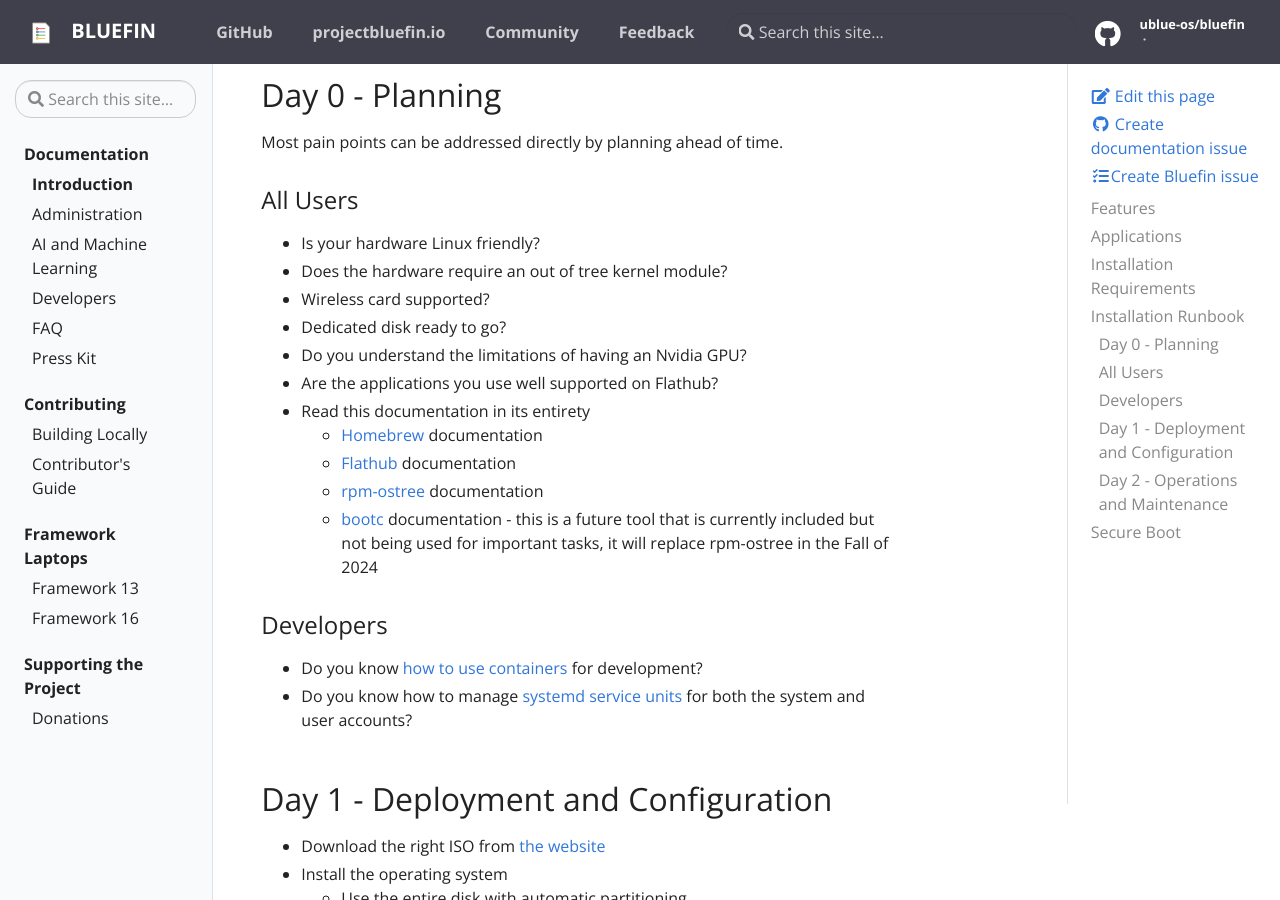
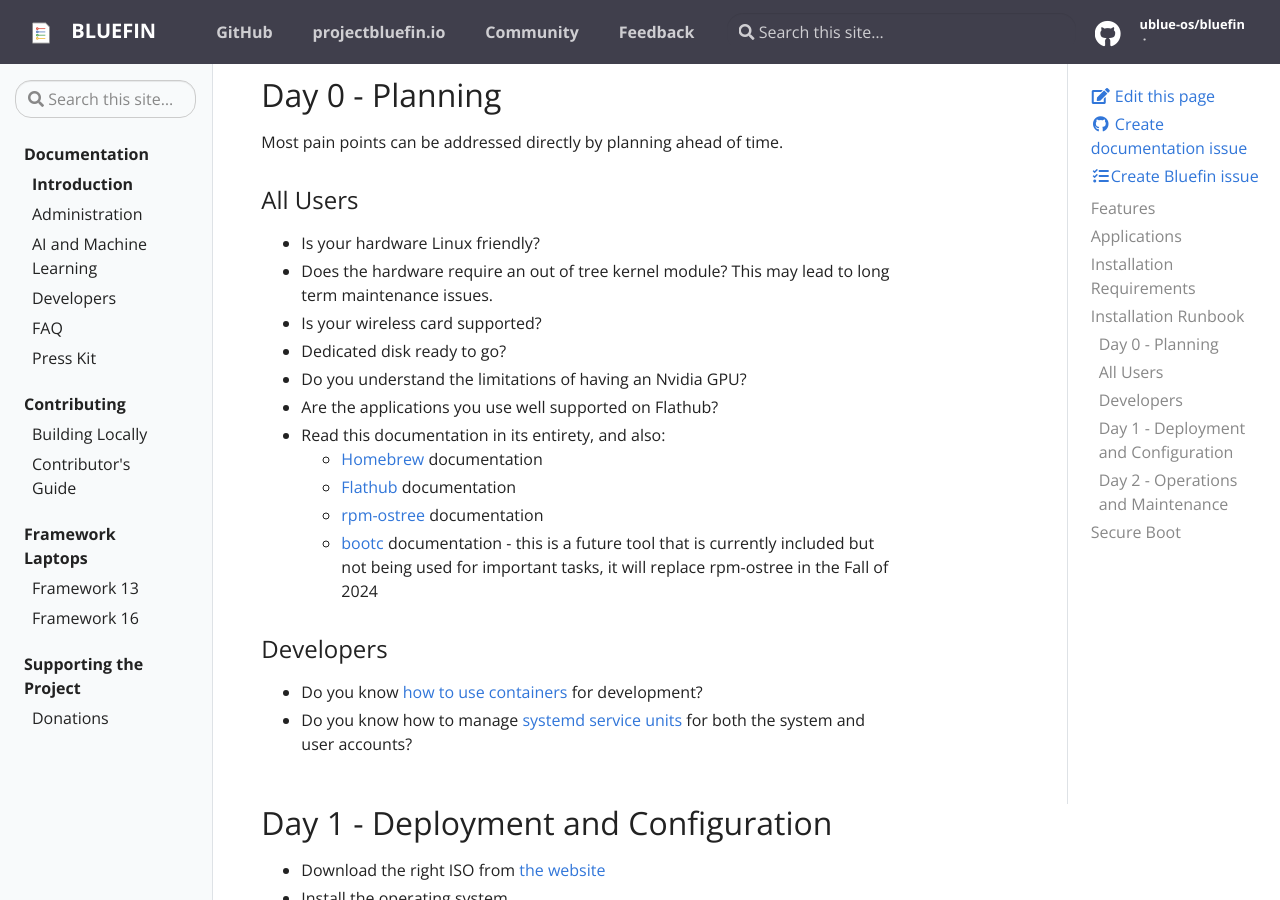
Before and after one commit to ublue-os/bluefin-docs, a Jekyll site: the page built from _docs/introduction.md, in a window 1280 px wide and 900 px high, scrolled down 2145 px. Built offline with Jekyll 4.4.1, drawn with Linux system fonts in a browser that asks for light colours.

Commit message:
Update introduction.md

```diff
--- a/_docs/introduction.md
+++ b/_docs/introduction.md
@@ -65,12 +65,12 @@
 
 ### All Users
   - Is your hardware Linux friendly?
-  - Does the hardware require an out of tree kernel module?
-  - Wireless card supported?
+  - Does the hardware require an out of tree kernel module? This may lead to long term maintenance issues.
+  - Is your wireless card supported?
   - Dedicated disk ready to go?
   - Do you understand the limitations of having an Nvidia GPU?
   - Are the applications you use well supported on Flathub?
-  - Read this documentation in its entirety
+  - Read this documentation in its entirety, and also:
     - [Homebrew](https://docs.brew.sh/) documentation
     - [Flathub](https://docs.flathub.org/) documentation
     - [rpm-ostree](https://coreos.github.io/rpm-ostree/) documentation
```
